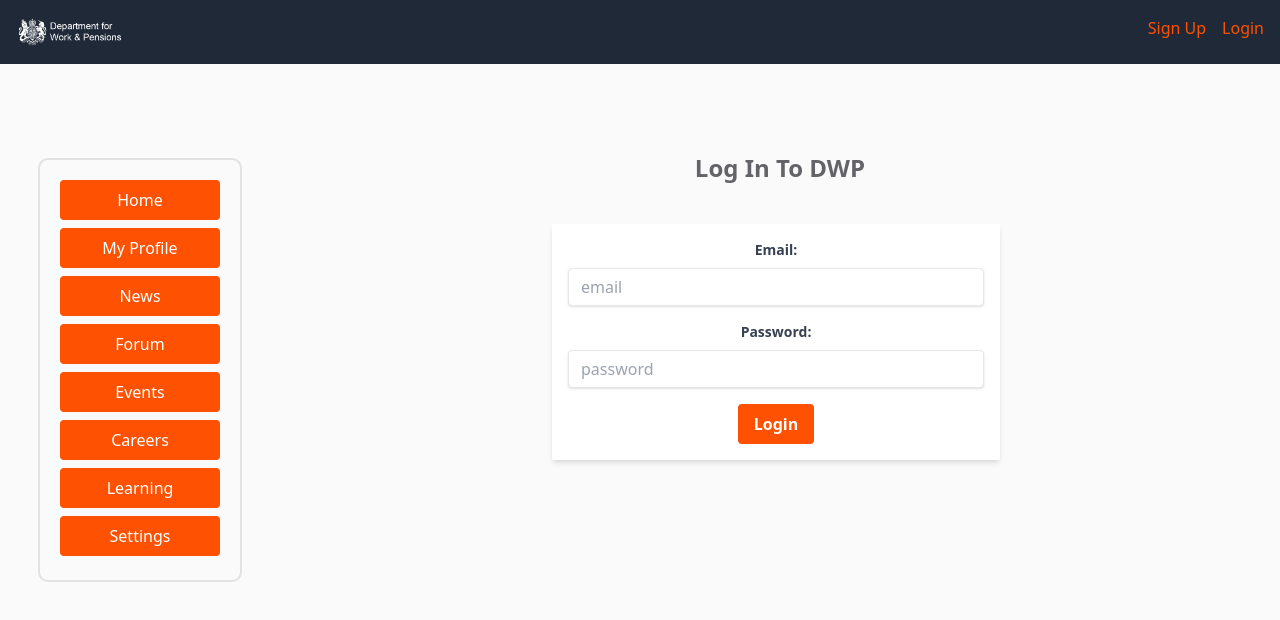
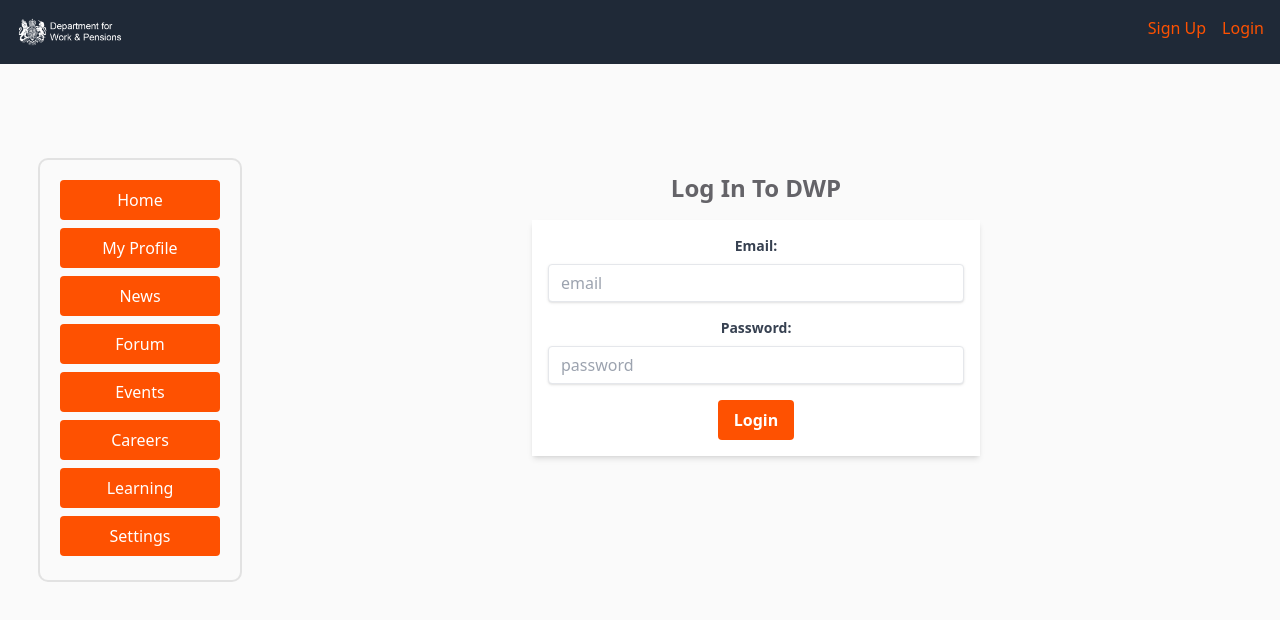
Before and after one commit to siwhelan/developers-with-problems, a SvelteKit app: page /login in a window 1280 px wide. Shown: the top 620 px of the page. Built offline with nearby package versions, Linux system fonts and the light colour scheme; no server answers.

Commit message:
Numerous small changes

```diff
--- a/src/components/NewComment.svelte
+++ b/src/components/NewComment.svelte
@@ -11,7 +11,7 @@
 			required
 		></textarea>
 	</div>
-	<button class="bg-primary hover:bg-dark text-white py-2 px-4 rounded" type="submit"
+	<button class="bg-primary hover:bg-dark text-white py-2 px-4 rounded-md" type="submit"
 		>Post Response</button
 	>
 </form>
--- a/src/components/Post.svelte
+++ b/src/components/Post.svelte
@@ -50,7 +50,7 @@
 	</div>
 	<!-- upvote and comment icon to be added -->
 	<div>
-		<h2 class="text-2xl text-extrabold pb-1 text-primary">{postTitle}</h2>
+		<h2 class="text-xl font-bold pb-1 text-primary">{postTitle}</h2>
 		<p class="font-bold">{postAuthor}</p>
 		<p class=" pb-3">{postContent}</p>
 	</div>
--- a/src/routes/+page.svelte
+++ b/src/routes/+page.svelte
@@ -100,7 +100,7 @@
 			on:click={() => (feedChoice = 'forum')}
 			type="button"
 			class="text-white bg-primary hover:bg-dark focus:ring-2 focus:ring-blue-300 font-medium rounded-lg text-sm px-5 py-2.5 me-2 mb-2 dark:bg-blue-600 dark:hover:bg-primary focus:outline-none dark:focus:ring-blue-800"
-			>Forum posts</button
+			>Forum Posts</button
 		>
 
 		<button
--- a/src/routes/login/+page.svelte
+++ b/src/routes/login/+page.svelte
@@ -1,10 +1,6 @@
-<div class="pt-20 pr-2 text-center">
-	<h1 class="text-2xl font-bold mb-4 ml-2 mt-2">Log In To DWP</h1>
-	<form
-		class="max-w-md mx-auto p-4 bg-white shadow-md ml-15 mt-10"
-		method="POST"
-		action="?/authorisation"
-	>
+<div class="pt-3 mr-12 text-center">
+	<h1 class="my-24 text-2xl text-text font-bold mb-4">Log In To DWP</h1>
+	<form class="max-w-md mx-auto p-4 bg-white shadow-md" method="POST" action="?/authorisation">
 		<div class="mb-4">
 			<label class="block text-gray-700 text-sm font-bold mb-2" for="email">Email:</label>
 			<input
--- a/src/routes/signup/+page.svelte
+++ b/src/routes/signup/+page.svelte
@@ -9,11 +9,11 @@
 	};
 </script>
 
-<div class="pt-3 text-center">
+<div class="pt-3 mr-12 text-center">
 	{#if success}
 		<SignUpSuccess />
 	{:else}
-		<h1 class="my-12 text-2x text-text font-bold mb-4">Sign Up To DWP</h1>
+		<h1 class="my-24 text-2xl text-text font-bold mb-4">Sign Up To DWP</h1>
 		<form
 			class="max-w-md mx-auto p-4 bg-white shadow-md"
 			method="POST"
--- a/tailwind.config.js
+++ b/tailwind.config.js
@@ -3,7 +3,7 @@
 	theme: {
 		extend: {
 			colors: {
-				primary: '#FE5102', // Use for primary actions
+				primary: '#FE5101', // Use for primary actions
 				background: '#FAFAFA', // Main background color
 				accent: '#B3ADA8', // Secondary elements or borders
 				text: '#646368', // Primary text color
```
